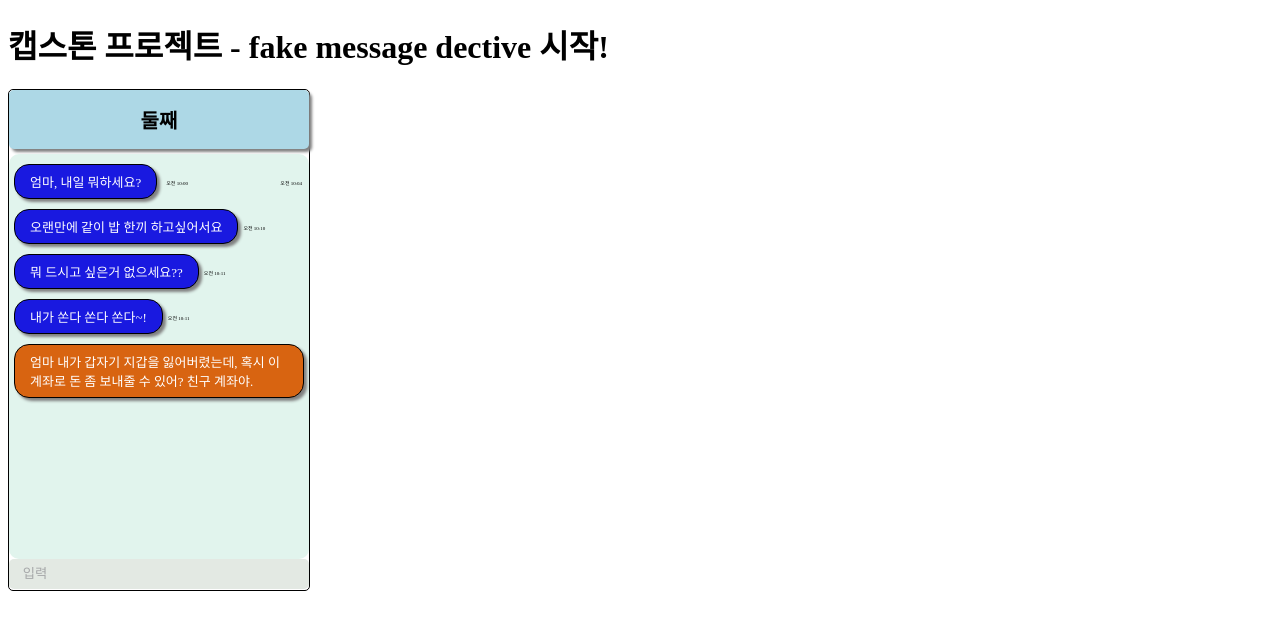
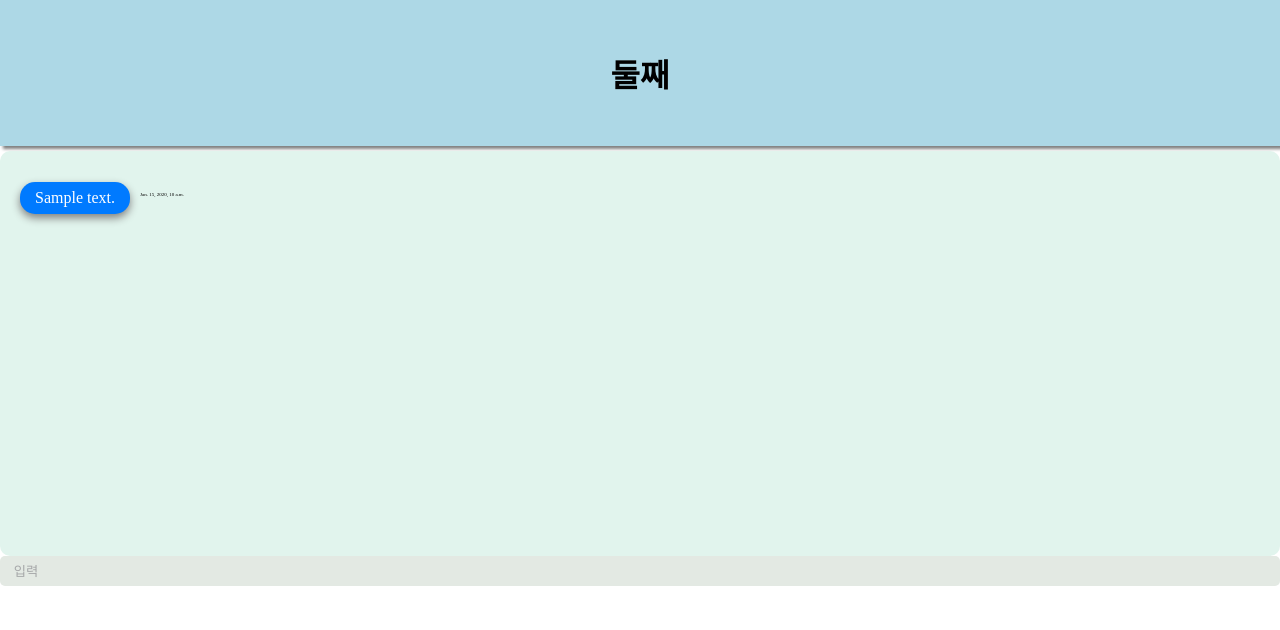
Before and after one commit to yohan11/Fake-Message-Detective, a Django app: template fake_message_detective/main/templates/index.html in a window 1280 px wide. Shown: the top 630 px of the page. Run offline with Django 4.2, Linux system fonts and the light colour scheme; the template is opened without the code that fills it: most values are stand-ins (such as "Sample title", 1, 10 or a date in 2020); some web fonts are replaced.

Commit message:
design(#2): 화면 디자인 개선

```diff
--- a/fake_message_detective/main/static/style.css
+++ b/fake_message_detective/main/static/style.css
@@ -1,23 +1,37 @@
+@import url("https://cdn.jsdelivr.net/gh/orioncactus/pretendard@v1.3.6/dist/web/static/pretendard.css");
+:root {
+	--vh: 100%;
+
+}
+
+body {
+    margin: 0;
+    font-family: "Pretendard Variable";
+}
+ul{
+    list-style: none;
+    padding: 0;
+}
+
 .hi{
     color: red;
 }
-.ground{
-    position:relative;
-    display:inline-block;
-    border: 1px solid black;
-    border-radius:5px;
-    width: 300px;
-    height: 500px;
+
+
+.container{
+    width: 100%;
+	height: 100%;
+    height: calc(var(--vh, 1vh) * 100);
 }
-.name{
-    border-radius:5px;
+.header{
     text-align: center;
     background-color: lightblue;
-    padding:15px;
-    font-size: 20px;
+    padding:50px;
+    font-size: 2rem;
     font-weight: bold;
     box-shadow: 3px 3px 3px gray;
 }
+
 .in{
     overflow-x: scroll;
     overflow-y:scroll;
@@ -40,14 +54,16 @@
     text-align: left;
     left: 10px;
     display: inline-block;
-    border: 1px solid black;
+    border: none;
     border-radius:15px 15px;
     padding:7px 15px;
-    margin: 5px;
-    background-color: rgb(25, 25, 224);
-    font-size:13px;
+    margin: 10px;
+    margin-left: 20px;
+    background-color: #007AFF;
+    font-size:1rem;
     color:white;
-    box-shadow: 3px 3px 3px gray;
+    box-shadow: 0px 4px 9px gray;
+
 }
 .msg_m{
     right: -160px;
--- a/fake_message_detective/main/templates/index.html
+++ b/fake_message_detective/main/templates/index.html
@@ -3,37 +3,29 @@
 <html lang="en">
 	<head>
 		<meta charset="UTF-8" />
-		<meta name="viewport" content="width=divice-width">
+		<meta name="viewport" content="width=divice-width" />
 		<title>Title</title>
 		<link rel="stylesheet" href="{% static 'style.css' %}" />
 	</head>
 	<body>
-		<h1 >
-			캡스톤 프로젝트 - fake message dective 시작!
-		</h1>
-		<div class="ground">
-			<div class="name">
-				둘째
+		<div class="container">
+			<div class="header">둘째</div>
+
+			<div class="in">
+				<ul>
+					{% for list in messageList %}
+					<li>
+						<p class="msg_y">{{list.message_content}}</p>
+
+						<span class="time">{{list.message_sent_time}}</span>
+						{% endfor %}
+					</li>
+
+					<div class="tooltip">피싱메시지로 의심돼요.</div>
+				</ul>
 			</div>
-			<div class="in">
-				<p class="msg_y">엄마, 내일 뭐하세요?</p>
-					<span class="time">오전 10:00</span>
-				<p class="msg_m">별거 없지 왜?</p>
-					<span class="time">오전 10:04</span>
-				<p class="msg_y">오랜만에 같이 밥 한끼 하고싶어서요</p>
-					<span class="time">오전 10:10</span>
-				<p class="msg_y">뭐 드시고 싶은거 없으세요??</p>
-					<span class="time">오전 10:11</span>
-				<p class="msg_y">내가 쏜다 쏜다 쏜다~!</p>
-					<span class="time">오전 10:11</span>
-				<p class="wmsg_y">엄마 내가 갑자기 지갑을 잃어버렸는데, 혹시 이 계좌로 돈 좀 보내줄 수 있어? 친구 계좌야.</p>
-					<span class="time">오전 10:15</span>
-					<div class="tooltip">피싱메시지로 의심돼요.</div>
 
-
-
-			</div>
-			<input type="text" class="" placeholder=" 입력 ">
+			<input type="text" class="" placeholder=" 입력 " />
 		</div>
 	</body>
 </html>
```
